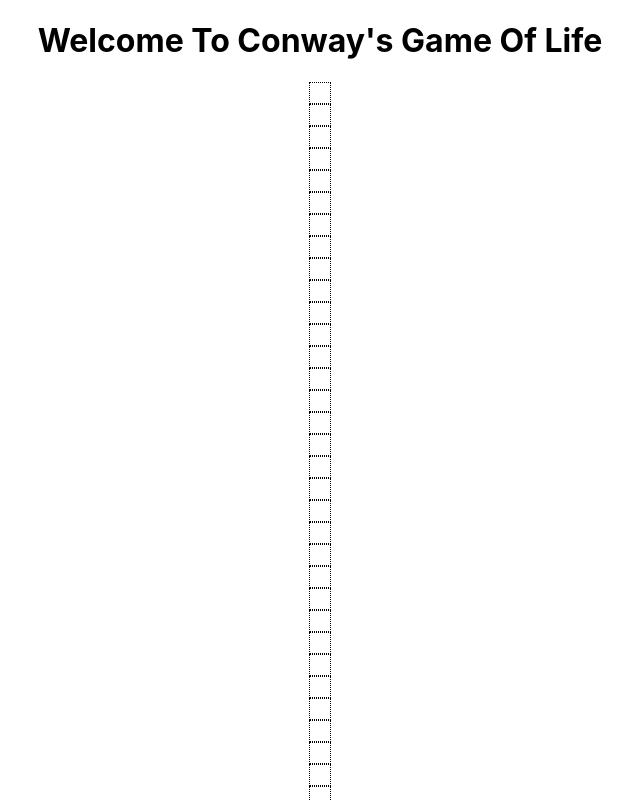
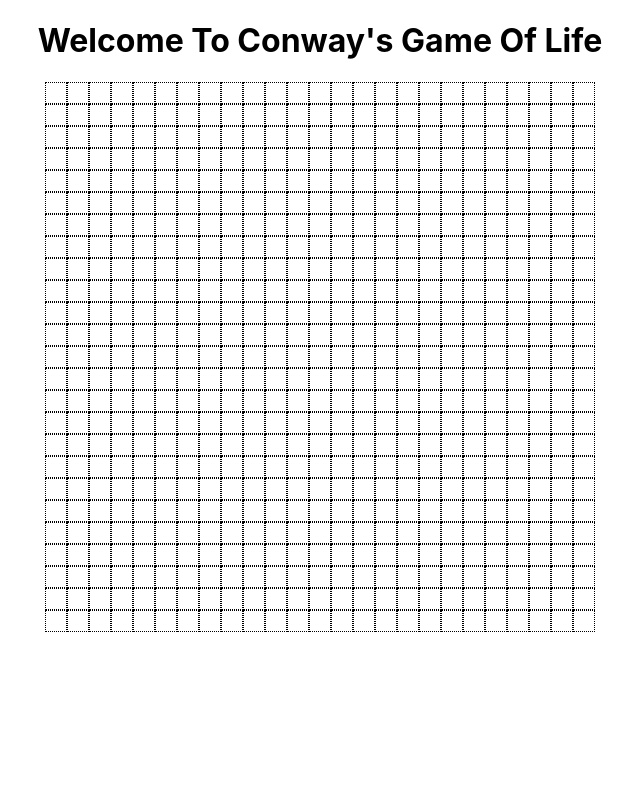
Before and after one commit to hesterrk/Game_Of_Life, a React (Create React App) app: page / in a window 1280 px wide. Shown: the top 800 px of the page, without its empty margins (320-960 px from the left). Built offline with nearby package versions, Linux system fonts and the light colour scheme.

Commit message:
added display grid properties so the grid displays like a grid

```diff
--- a/src/components/Grid.js
+++ b/src/components/Grid.js
@@ -31,10 +31,12 @@ function Grid() {
   const [grid, setGrid] = useState(twoDGrid);
 
   return (
-    <div style={{ display: "flex", justifyContent: "center" }}>
-      <div>
+      <div style={{ display: "flex", justifyContent: "center" }}>
+
+      <div style={{display: "grid", gridTemplateColumns: `repeat(25, 22px)`}}>
         {grid.map((row, r_i) =>
-          row.map((col, col_i) => (
+            row.map((col, col_i) => (
+              // returns the individual cell (box)
               <div
                 key={`${r_i}+${col_i}`}
               style={{ border: "dotted 1px black", width: 20, height: 20 }}
```
